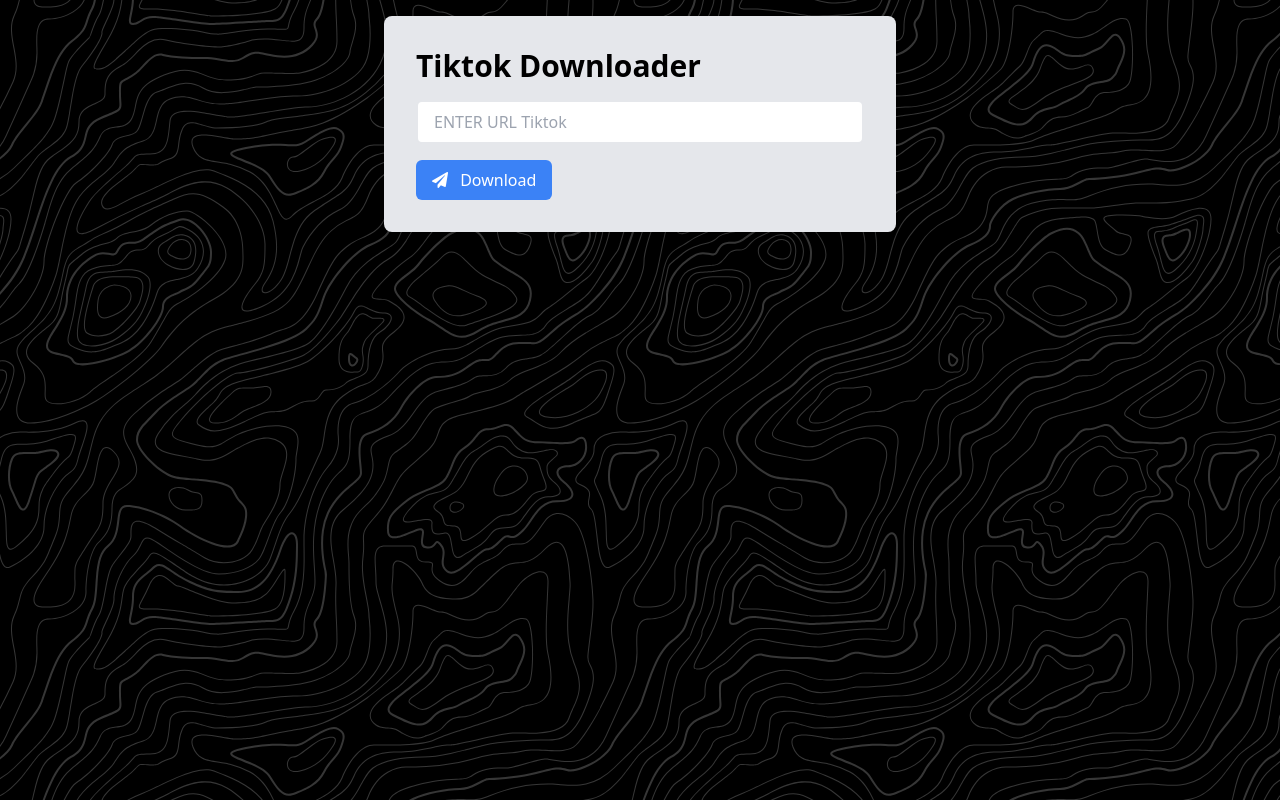
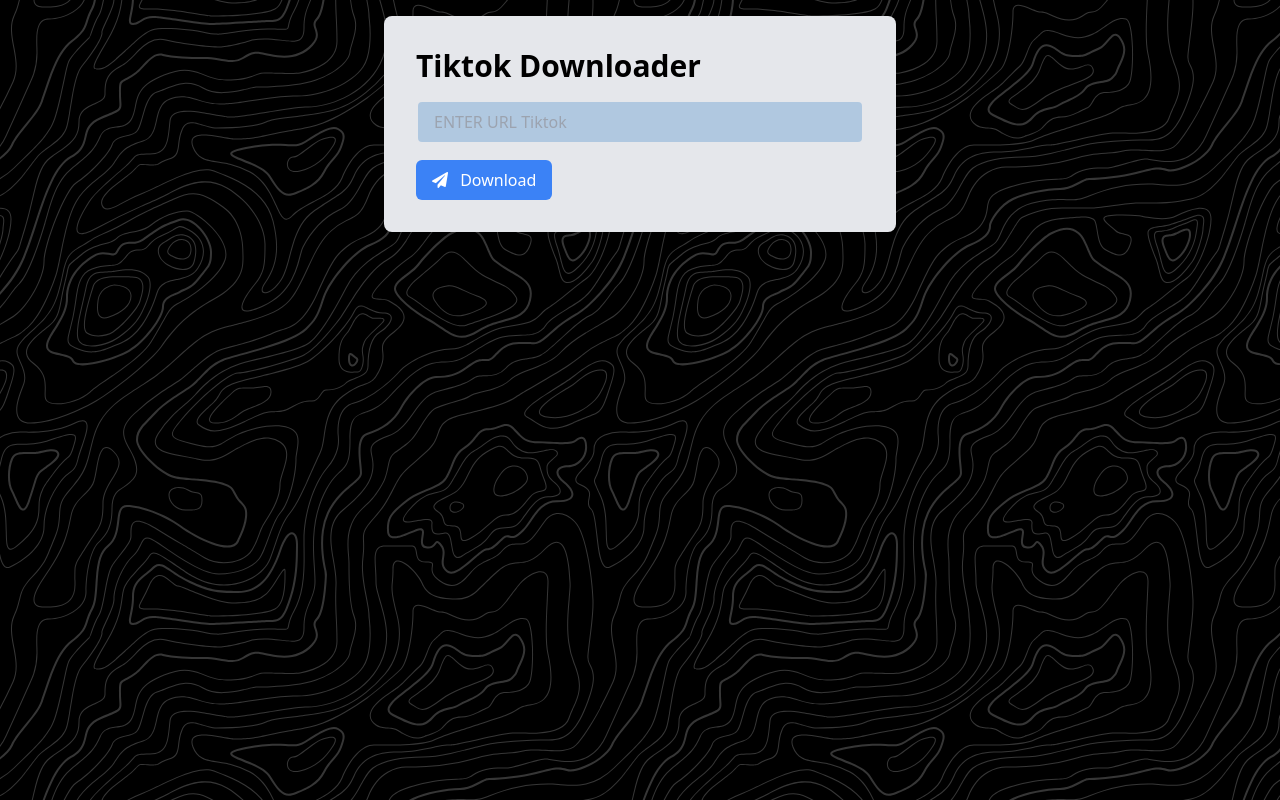
Before and after one commit to Cliffshipazu/TikTok-Downloader, a website: page index.html in a window 1280 px wide. In both pictures the pointer is over the input "ENTER URL Tiktok". Drawn offline with nearby package versions, Linux system fonts and the light colour scheme; some packages are replaced by stand-ins of ours; a script that the page names is missing.

Commit message:
Update index.html

```diff
--- a/index.html
+++ b/index.html
@@ -23,7 +23,7 @@
     }
 
     .input-effect:hover, .input-effect:focus {
-      background-color: #FFFFFF;
+      background-color: #b0c8e0;
     }
   </style>
 </head>
```
